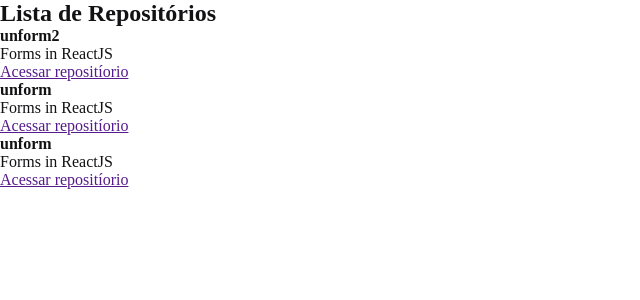
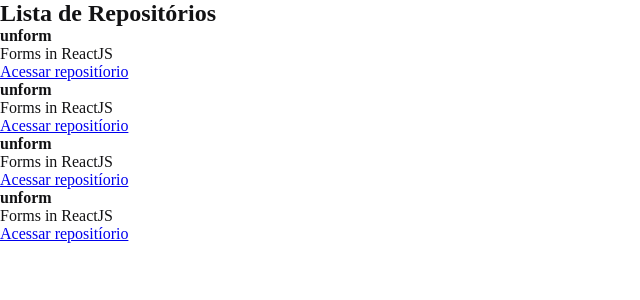
Before and after one commit to yosoymath/githubexplorerreact, a React app: page / in a window 1280 px wide. Shown: the top 300 px of the page, without its empty margins (0-640 px from the left). Built offline with nearby package versions, Linux system fonts and the light colour scheme.

Commit message:
Propriedades no React

```diff
--- /dev/null
+++ b/src/components/RepositoryItem.jsx
@@ -0,0 +1,12 @@
+export function RepositoryItem(props){
+    return(
+        <li>
+            <strong>{props.repository?.name ?? 'Default'}</strong>
+            <p>{props.repository.description}</p>
+
+            <a href={props.repository.link}>
+                Acessar repositíorio
+            </a>
+        </li>
+    );
+}
--- a/src/components/RepositoryList.jsx
+++ b/src/components/RepositoryList.jsx
@@ -1,4 +1,9 @@
-const repositoryName = 'unform2';
+import { RepositoryItem } from "./RepositoryItem";
+const repository = {
+    name: 'unform',
+    description: 'Forms in ReactJS',
+    link: 'https://github.com/yosoymath/githubexplorerreact'
+}
 
 export function RepositoryList(){
     return(
@@ -6,32 +11,10 @@ export function RepositoryList(){
             <h1>Lista de Repositórios</h1>
 
             <ul>
-                <li>
-                    <strong>{repositoryName}</strong>
-                    <p>Forms in ReactJS</p>
-
-                    <a href="">
-                        Acessar repositíorio
-                    </a>
-                </li>
-
-                <li>
-                    <strong>unform</strong>
-                    <p>Forms in ReactJS</p>
-
-                    <a href="">
-                        Acessar repositíorio
-                    </a>
-                </li>
-
-                <li>
-                    <strong>unform</strong>
-                    <p>Forms in ReactJS</p>
-
-                    <a href="">
-                        Acessar repositíorio
-                    </a>
-                </li>
+                <RepositoryItem repository={repository} />
+                <RepositoryItem repository={repository} />
+                <RepositoryItem repository={repository} />
+                <RepositoryItem repository={repository} />
             </ul>
         </section>
     );
```
